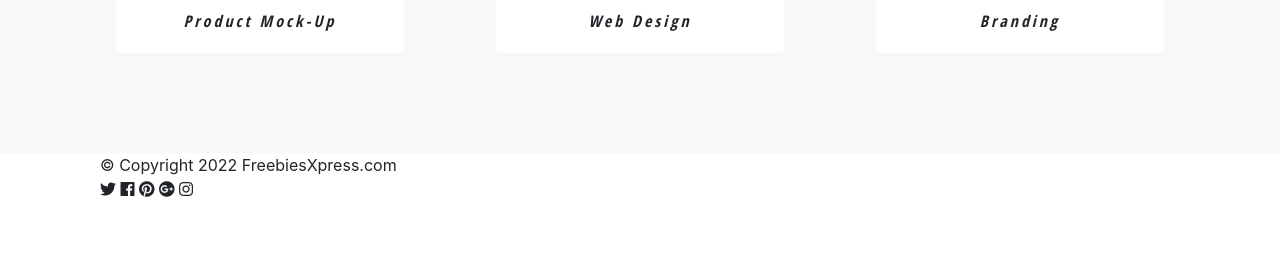
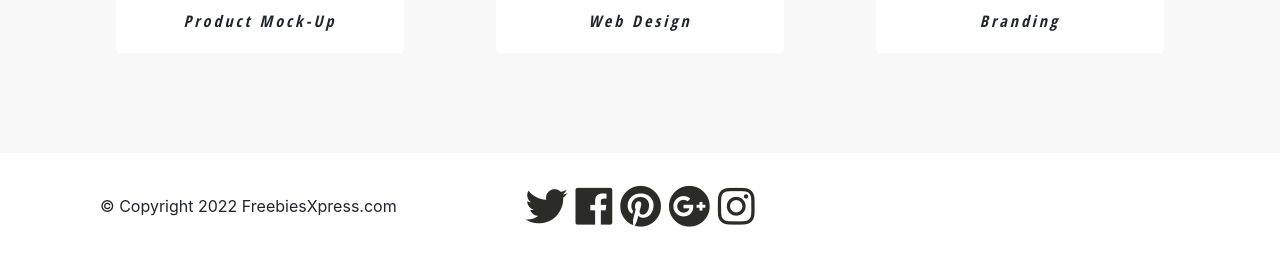
Before and after one commit to joannata/Module-3.6---project, a website: page index.html in a window 1280 px wide. Shown: the part 2035-2294 px from the top of the page. Before the commit the page ends 2236 px from the top, so only its background shows below. Drawn offline with nearby package versions, Linux system fonts and the light colour scheme; files that its build step writes are made by us from their sources.

Commit message:
Add styles for footer

```diff
--- a/sass/style.scss
+++ b/sass/style.scss
@@ -151,3 +151,21 @@
   .card {
     border: none;
   }
+
+  .footer {
+    margin: 32px 0;
+    display: flex;
+    align-items: center;
+  }
+
+  .sites-box {
+    display: flex;
+    justify-content: center;
+  }
+
+  .sites-box .sites {
+    flex-direction: row;
+    color: #2B2B28;
+    font-size: 42px;
+    margin: 0 4px;
+  }
```
